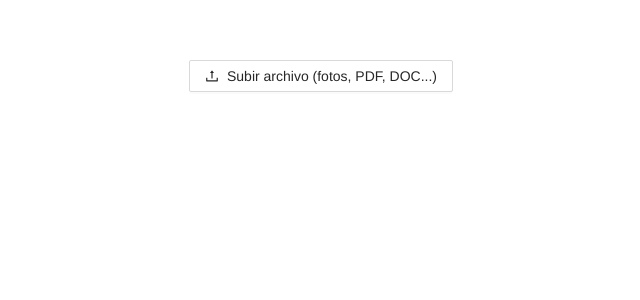
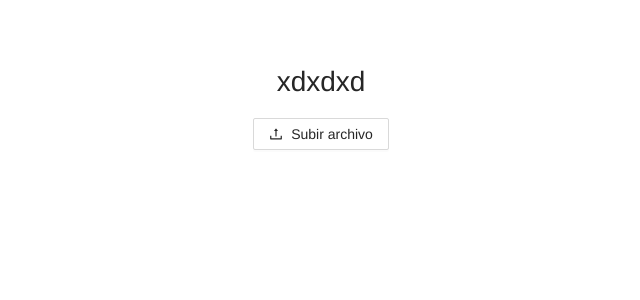
Before and after one commit to BryanRogel/upload-antd, a Vue app: page / in a window 1280 px wide. Shown: the top 300 px of the page, without its empty margins (319-959 px from the left). Built offline with nearby package versions, Linux system fonts and the light colour scheme.

Commit message:
Update HelloWorld.vue

```diff
--- a/src/components/HelloWorld.vue
+++ b/src/components/HelloWorld.vue
@@ -1,35 +1,36 @@
 <template>
   <div>
-    <a-upload
-      v-model:file-list="fileList"
-      :custom-request="customUpload"
-      :before-upload="beforeUpload"
-      @change="handleChange"
-      :multiple="true"
-      :accept="acceptTypes"
-    >
-      <a-button>
-        <upload-outlined />
-        Subir archivo (fotos, PDF, DOC...)
-      </a-button>
-    </a-upload>
+    <h1>xdxdxd</h1>
+    <a-button @click="triggerNativeInput">
+      <upload-outlined /> Subir archivo
+    </a-button>
+
+    <!-- input nativo oculto que sí funciona bien en móviles -->
+    <input
+      ref="realInput"
+      type="file"
+      :accept="accept"
+      multiple
+      style="display: none"
+      @change="handleNativeUpload"
+    />
+
+    <ul>
+      <li v-for="file in fileList" :key="file.name">{{ file.name }}</li>
+    </ul>
   </div>
 </template>
 
 <script>
+import { defineComponent, ref } from 'vue'
 import { UploadOutlined } from '@ant-design/icons-vue'
-import { defineComponent, ref } from 'vue'
-import { message } from 'ant-design-vue'
 
 export default defineComponent({
-  components: {
-    UploadOutlined,
-  },
+  components: { UploadOutlined },
   setup() {
     const fileList = ref([])
-
-    // Acepta imágenes, PDF, Word, texto, etc.
-    const acceptTypes = [
+    const realInput = ref(null)
+    const accept = [
       'image/*',
       'application/pdf',
       'application/msword',
@@ -37,40 +38,23 @@ export default defineComponent({
       'text/plain'
     ].join(',')
 
-    // 🔧 Personalizar subida para evitar problemas móviles
-    const customUpload = ({ file, onSuccess }) => {
-      // Simular subida con un timeout
-      setTimeout(() => {
-        const fakeUrl = URL.createObjectURL(file)
-        fileList.value.push({
-          uid: `${Date.now()}`,
-          name: file.name,
-          status: 'done',
-          url: fakeUrl,
-        })
-        onSuccess("ok")
-      }, 500)
+    const triggerNativeInput = () => {
+      realInput.value?.click()
     }
 
-    const beforeUpload = (file) => {
-      const isValid = acceptTypes.includes(file.type) || file.type.startsWith("image/")
-      if (!isValid) {
-        message.error(`${file.name} no es un archivo válido`)
-      }
-      return isValid
-    }
-
-    const handleChange = ({ fileList: newList }) => {
-      fileList.value = newList
+    const handleNativeUpload = (e) => {
+      const files = Array.from(e.target.files)
+      fileList.value = files
+      console.log('Archivos seleccionados:', files)
     }
 
     return {
       fileList,
-      acceptTypes,
-      beforeUpload,
-      handleChange,
-      customUpload,
+      accept,
+      realInput,
+      triggerNativeInput,
+      handleNativeUpload,
     }
-  },
+  }
 })
 </script>
```
